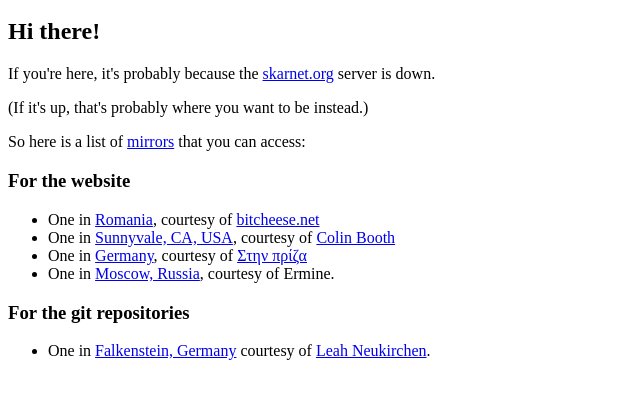
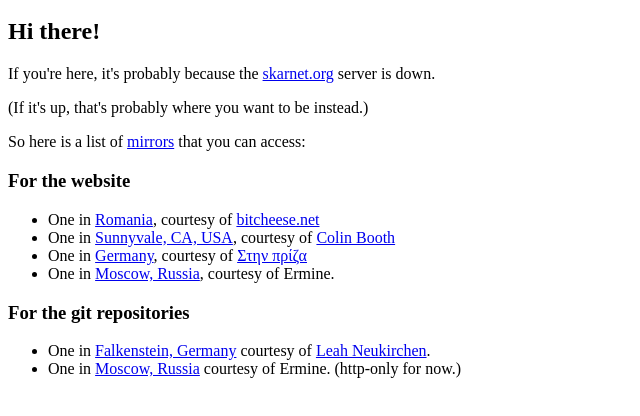
Before and after one commit to skarnet/skarnet.github.io, a plain HTML site: page index.html in a window 1280 px wide. Shown: the part 48-464 px from the top of the page, without its empty margins (0-640 px from the left). Drawn offline with Linux system fonts and the light colour scheme.

Commit message:
Add Ermine's cgit mirror

```diff
--- a/index.html
+++ b/index.html
@@ -46,6 +46,8 @@
 <ul>
  <li> One in <a href="https://git.vuxu.org/mirror/skarnet.org/">Falkenstein, Germany</a>
 courtesy of <a href="https://leahneukirchen.org/">Leah Neukirchen</a>. </li>
+ <li> One in <a href="http://git.erminea.space/cgit/skarnet.org/">Moscow, Russia</a>
+courtesy of Ermine. (http-only for now.) </li>
 </ul>
 
 </body>
```
